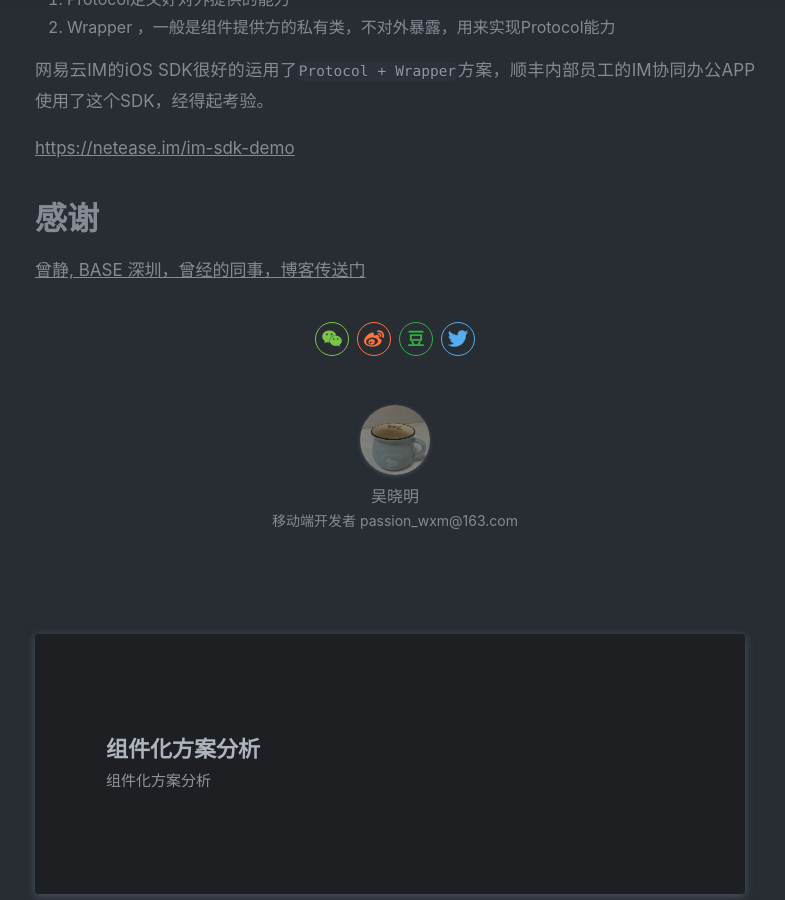
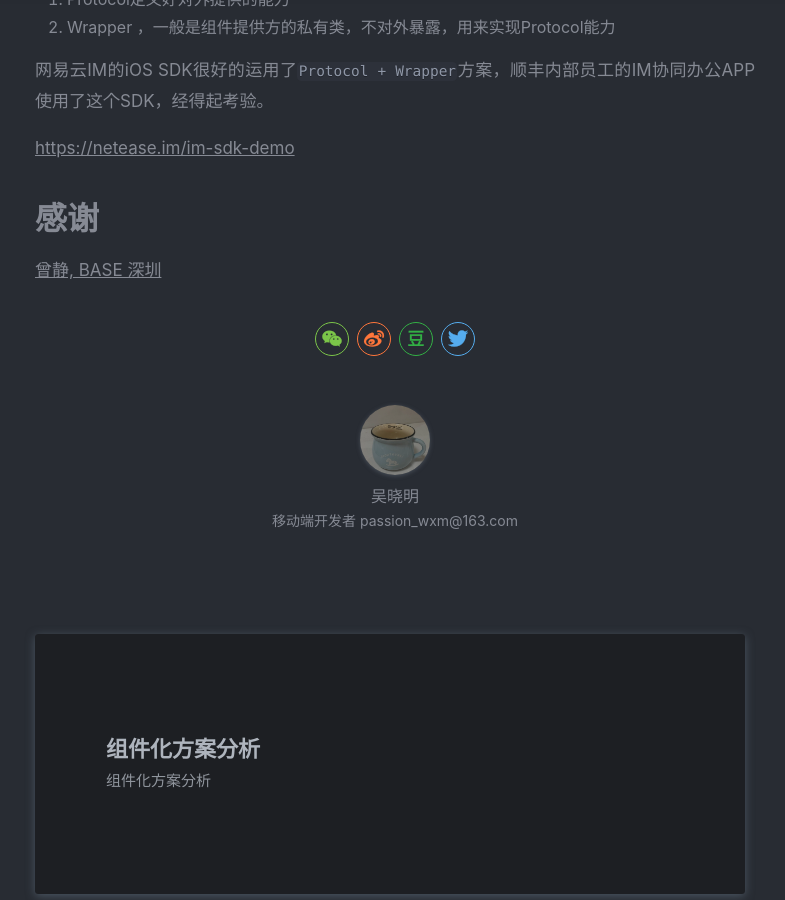
Before and after one commit to action121/action121.github.com, a Jekyll site: the page built from _posts/2019-05-24-组件化选材.md, in a window 1280 px wide and 900 px high, scrolled down 4531 px. Shown: the whole window, without its empty margins (245-1030 px from the left). Built offline with Jekyll 4.4.1, drawn with Linux system fonts in a browser that asks for light colours; nearby versions of some CDN libraries; comment, search, counter and statistics services are not loaded; a style sheet for code colours, icons or effects is not loaded.

Commit message:
no message

```diff
--- a/_posts/2019-05-24-组件化选材.md
+++ b/_posts/2019-05-24-组件化选材.md
@@ -141,4 +141,4 @@ Protocol + Wrapper
 
 
 # 感谢
-[曾静,    BASE 深圳，曾经的同事，博客传送门](https://blog.devzeng.com/#blog)
+[曾静,    BASE 深圳](https://blog.devzeng.com/#blog)
```
